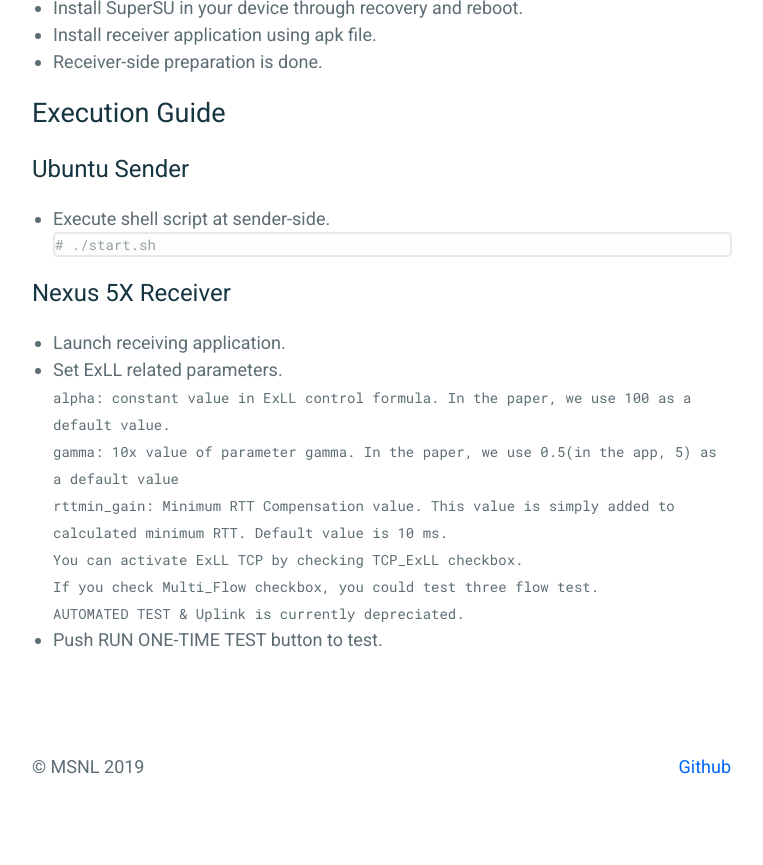
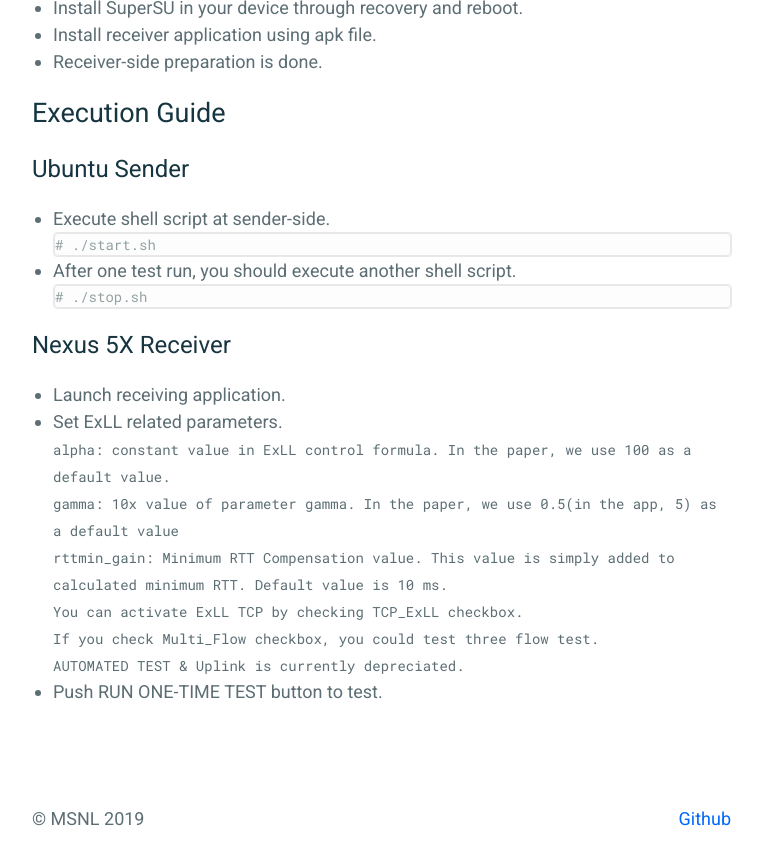
Before and after one commit to msnl/exll, a Jekyll site: the page built from _pages/Installation.md, in a window 1280 px wide and 900 px high, scrolled down 1220 px. Shown: the top 865 px of the window, without its empty margins (258-1021 px from the left). Built offline with Jekyll 4.4.1, drawn with Linux system fonts in a browser that asks for light colours; some of the changed lines change nothing that is shown.

Commit message:
Update Installation.md

````diff
--- a/_pages/Installation.md
+++ b/_pages/Installation.md
@@ -8,10 +8,10 @@ We currently provide Nexus 5X image file applying ExLL Congestion Control patchs
 We also provide sender(Ubuntu Desktop) & receiver(Nexus 5X) application to evaluate ExLL's performance on real world LTE environment.
 
 Download links are:
-- [Nexus 5X image and tools]()
+- [Nexus 5X image and tools](https://unistackr0-my.sharepoint.com/:u:/g/personal/sipark_unist_ac_kr1/ESL_Qysjfk1Il5jSJB2n5iMBAUhij9RmYLAdgFeQPZgAVw?e=GmXFj5)
   (includes twrp and SuperSU)
-- [Sender application](https://github.com/mkchoi212/paper-jekyll-theme/blob/master/README.md)
-- [Receiver application]()
+- [Sender application](https://unistackr0-my.sharepoint.com/:u:/g/personal/sipark_unist_ac_kr1/EfHgObOqKxBAlSNz_Oj-C-QBWHQX_GhklcG1AnJzqCZFFA?e=Yhhvlm)
+- [Receiver application](https://unistackr0-my.sharepoint.com/:u:/g/personal/sipark_unist_ac_kr1/EUqiE_IWqbxPn0CHnsXVIpUBEwLXasgxh_h3wupG_tMaOw?e=P56WUe)
 
 # Installation Guide
 
@@ -77,6 +77,11 @@ Download links are:
     # ./start.sh
     ```
 
+  - After one test run, you should execute another shell script.
+    ```
+    # ./stop.sh
+    ```
+
 
 ## Nexus 5X Receiver
 
````
